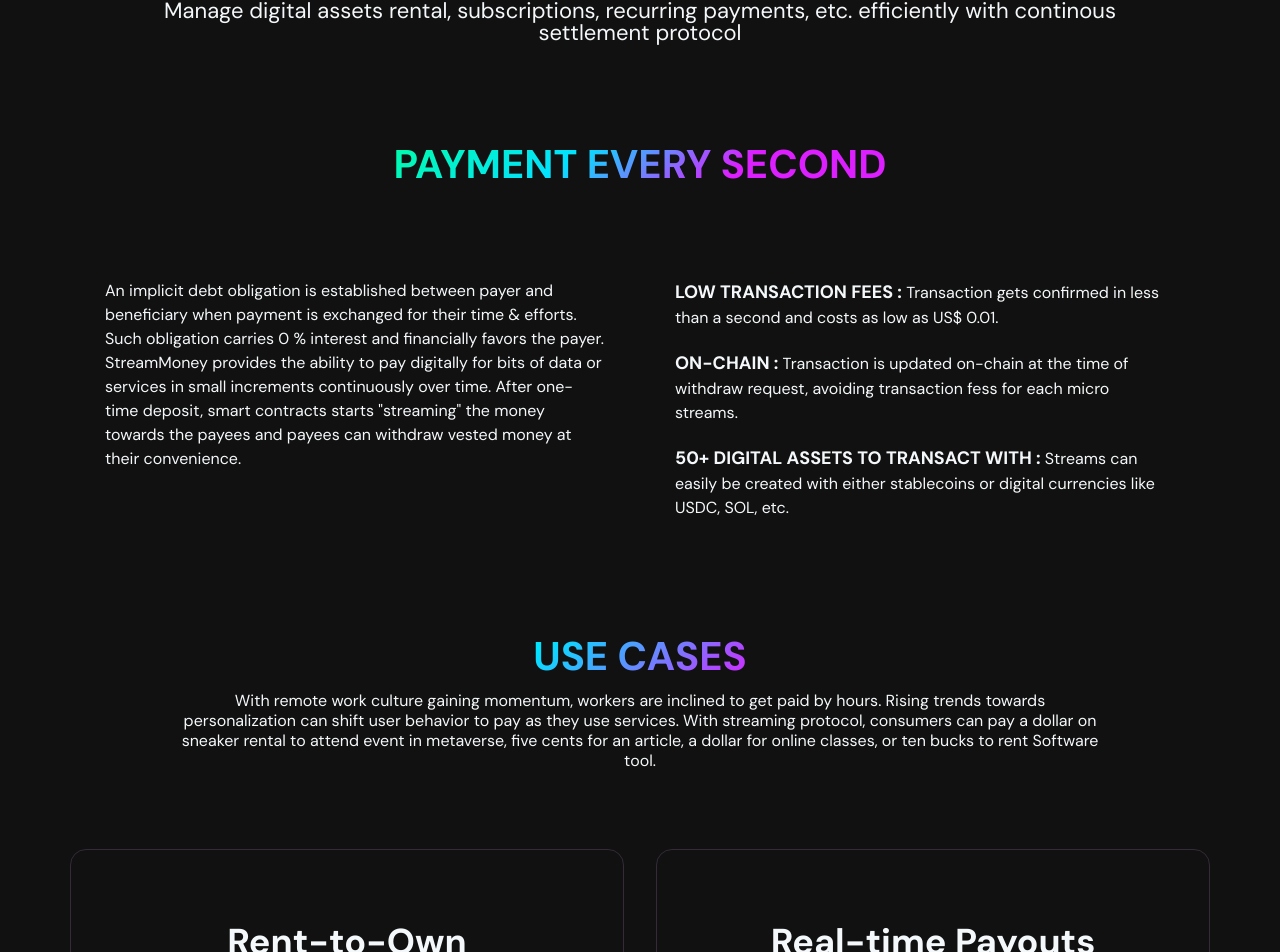
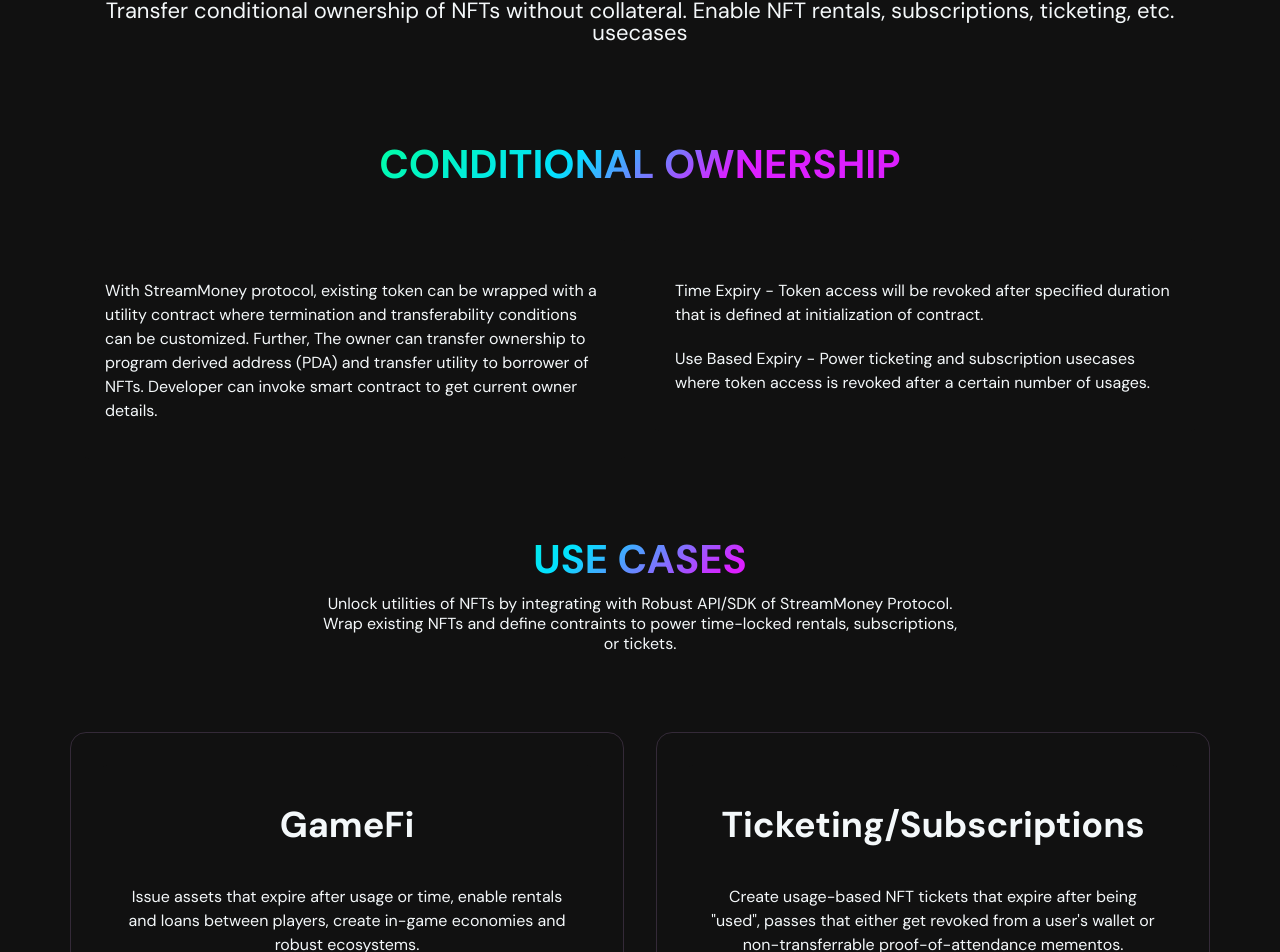
Before and after one commit to shilpachittara/streammoney, a Next.js app: page / in a window 1280 px wide. Shown: the part 450-1402 px from the top of the page. Built offline with nearby package versions, Linux system fonts and the light colour scheme; a web font is replaced by a local one.

Commit message:
Content changes

```diff
--- a/components/basic/AllComponents.js
+++ b/components/basic/AllComponents.js
@@ -14,6 +14,7 @@
 import TooltipPopover from "./tooltip-popover";
 import Typography from "./typography";
 import JsComponents from "./js-components";
+import CallToAction from "../call-to-action/CallToAction";
 
 const AllComponents = () => {
   return (
@@ -32,6 +33,7 @@
       <TooltipPopover />
       <Typography />
       <JsComponents />
+      <CallToAction />
     </div>
   );
 };
--- a/components/custom/Custom-components.js
+++ b/components/custom/Custom-components.js
@@ -14,7 +14,7 @@
       <BannerComponent />
       <Briefcomponent />
       <FeatureComponent />
-      {/*<Roadmapcomponent />*/
+      {/* <Roadmapcomponent /> */}
 }
     </div>
   );
--- a/components/custom/sections/bannercomponent.js
+++ b/components/custom/sections/bannercomponent.js
@@ -14,13 +14,10 @@
           <h6 className="solana">
             POWERED BY <Image src={solana} alt="solana logo" />
           </h6>
-          <div className="heading m-top-20">Transfer value real-time with</div>
-          <div className="heading h-background">Payment Streaming protocol</div>
+          <div className="heading m-top-20">Utility Transfer Protocol for</div>
+          <div className="heading h-background">Digital Assets</div>
           <div className="text">
-            <Col md="12">
-            Manage digital assets rental, subscriptions, recurring payments, etc.
-            efficiently with continous settlement protocol
-            </Col>
+            Transfer conditional ownership of NFTs without collateral. Enable NFT rentals, subscriptions, ticketing, etc. usecases
           </div>
           {/* <div className="form">
           <div id="banner1" >
--- a/components/custom/sections/briefcomponent.js
+++ b/components/custom/sections/briefcomponent.js
@@ -1,6 +1,8 @@
 /* eslint-disable */
 import React from "react";
 import { Row, Col, Container, Card, CardBody } from "reactstrap";
+import timeexpiry from "../../../assets/images/logos/time-expiry.png";
+import useexpiry from "../../../assets/images/logos/use-expiry.png";
 
 const Briefcomponent = () => {
   return (
@@ -9,9 +11,7 @@
         <Container>
           <Row className="justify-content-center">
             <Col md="7" className="text-center">
-              <h1 className="title font-bold h2-background">
-                PAYMENT EVERY SECOND
-              </h1>
+              <h1 className="title font-bold h2-background">CONDITIONAL OWNERSHIP</h1>
             </Col>
           </Row>
         </Container>
@@ -24,21 +24,14 @@
                 <CardBody>
                   {/*<div className="icon-round bg-light-info">
                     <i className="fa fa-star"></i>
-  </div>*/}
+                  </div>*/}
                   <p className="m-t-20 text-color">
-                    An implicit debt obligation is established between payer and
-                    beneficiary when payment is exchanged for their time &
-                    efforts. Such obligation carries 0 % interest and
-                    financially favors the payer. StreamMoney provides the
-                    ability to pay digitally for bits of data or services in
-                    small increments continuously over time. After one-time
-                    deposit, smart contracts starts "streaming" the money
-                    towards the payees and payees can withdraw vested money at
-                    their convenience.
+                    With StreamMoney protocol, existing token can be wrapped with a utility contract where termination and transferability conditions can be customized.
+                    Further, The owner can transfer ownership to program derived address (PDA) and transfer utility to borrower of NFTs. Developer can invoke smart contract to get current owner details.
                   </p>
                 </CardBody>
               </Card>
-            </Col>
+             </Col>
             <Col md="6" className="wrap-feature4-box">
               <Card className="bg-dark">
                 <CardBody>
@@ -46,18 +39,10 @@
                   <i className="fa fa-star"></i>
                   </div>*/}
                   <p className="m-t-20 text-color">
-                  <b className="font-size-18"> LOW TRANSACTION FEES : </b> Transaction gets confirmed in less
-                    than a second and costs as low as US$ 0.01.{" "}
+                    Time Expiry - Token access will be revoked after specified duration that is defined at initialization of contract. <br />
                   </p>
                   <p className="m-t-20 text-color">
-                  <b className="font-size-18">ON-CHAIN : </b> Transaction is updated on-chain at the time of
-                    withdraw request, avoiding transaction fess for each micro
-                    streams.
-                  </p>
-                  <p className="m-t-20 text-color">
-                    <b className="font-size-18">50+ DIGITAL ASSETS TO TRANSACT WITH : </b> Streams can easily be
-                    created with either stablecoins or digital currencies like
-                    USDC, SOL, etc.{" "}
+                    Use Based Expiry - Power ticketing and subscription usecases where token access is revoked after a certain number of usages. <br />
                   </p>
                 </CardBody>
               </Card>
--- a/components/custom/sections/featurecomponent.js
+++ b/components/custom/sections/featurecomponent.js
@@ -1,6 +1,12 @@
 /* eslint-disable */
 import React from "react";
 import { Row, Col, Container, Card, CardBody } from "reactstrap";
+import Image from "next/image";
+import img1 from "../../../assets/images/features/feature13/img1.jpg";
+import img2 from "../../../assets/images/features/feature13/img2.jpg";
+import img3 from "../../../assets/images/features/feature13/img3.jpg";
+import img4 from "../../../assets/images/features/feature13/img4.jpg";
+import img5 from "../../../assets/images/features/feature30/feature-img.jpg";
 
 const FeatureComponent = () => {
   return (
@@ -8,12 +14,10 @@
       <div className="spacer bg-dark">
         <Container>
           <Row className="justify-content-center">
-            <Col md="10" className="text-center">
+            <Col md="7" className="text-center">
               <h1 className="title font-bold h2-background">USE CASES</h1>
               <h6 className="text-color">
-                With remote work culture gaining momentum, workers are inclined to get paid by hours.
-                Rising trends towards personalization can shift user behavior to pay as they use services.
-                With streaming protocol, consumers can pay a dollar on sneaker rental to attend event in metaverse, five cents for an article, a dollar for online classes, or ten bucks to rent Software tool.
+                Unlock utilities of NFTs by integrating with Robust API/SDK of StreamMoney Protocol. Wrap existing NFTs and define contraints to power time-locked rentals, subscriptions, or tickets.
               </h6>
             </Col>
           </Row>
@@ -25,9 +29,9 @@
             <Col md="12" className="wrap-bounty">
               <Card className="bg-dark">
                 <CardBody>
-                  <h1 className="title font-bold text-color text-center">Rent-to-Own</h1>
+                  <h1 className="title font-bold text-color text-center">GameFi</h1>
                   <p className="text-color text-center m-t-40">
-                  It enables digital asset owners such as 3D artists, digital real estate, live events, exhibition owners to rent digital assets for their utility without locking up capital or exposing themselves to volatility by just paying small fees.
+                  Issue assets that expire after usage or time, enable rentals and loans between players, create in-game economies and robust ecosystems.
                   </p>
                 </CardBody>
               </Card>
@@ -35,9 +39,10 @@
             <Col md="12" className="wrap-bounty">
               <Card className="bg-dark">
                 <CardBody>
-                <h1 className="title font-bold text-color text-center">Real-time Payouts</h1>
+                <h1 className="title font-bold text-color text-center">Ticketing/Subscriptions</h1>
                   <p className="text-color text-center m-t-40">
-It enables employment contracts to pay salaries per second, businesses to send recurring payments, and repayment of loans. It represents the idea of continuous payments over time. Interest can be earned by staking the streamed amount which is shared with both parties.</p>
+                  Create usage-based NFT tickets that expire after being "used", passes that either get revoked from a user's wallet or non-transferrable proof-of-attendance mementos.
+                  </p>
                 </CardBody>
               </Card>
             </Col>
--- a/components/custom/sections/headercomponent.js
+++ b/components/custom/sections/headercomponent.js
@@ -76,11 +76,11 @@
                     </UncontrolledTooltip>
                   </NavLink>
                 </NavItem>
-                {/*<NavItem>
+                <NavItem>
                   <a className="btn btn-info" href="#">
                     Go To App
                   </a>
-  </NavItem>*/}
+                </NavItem>
               </Nav>
             </Collapse>
           </Navbar>
```
